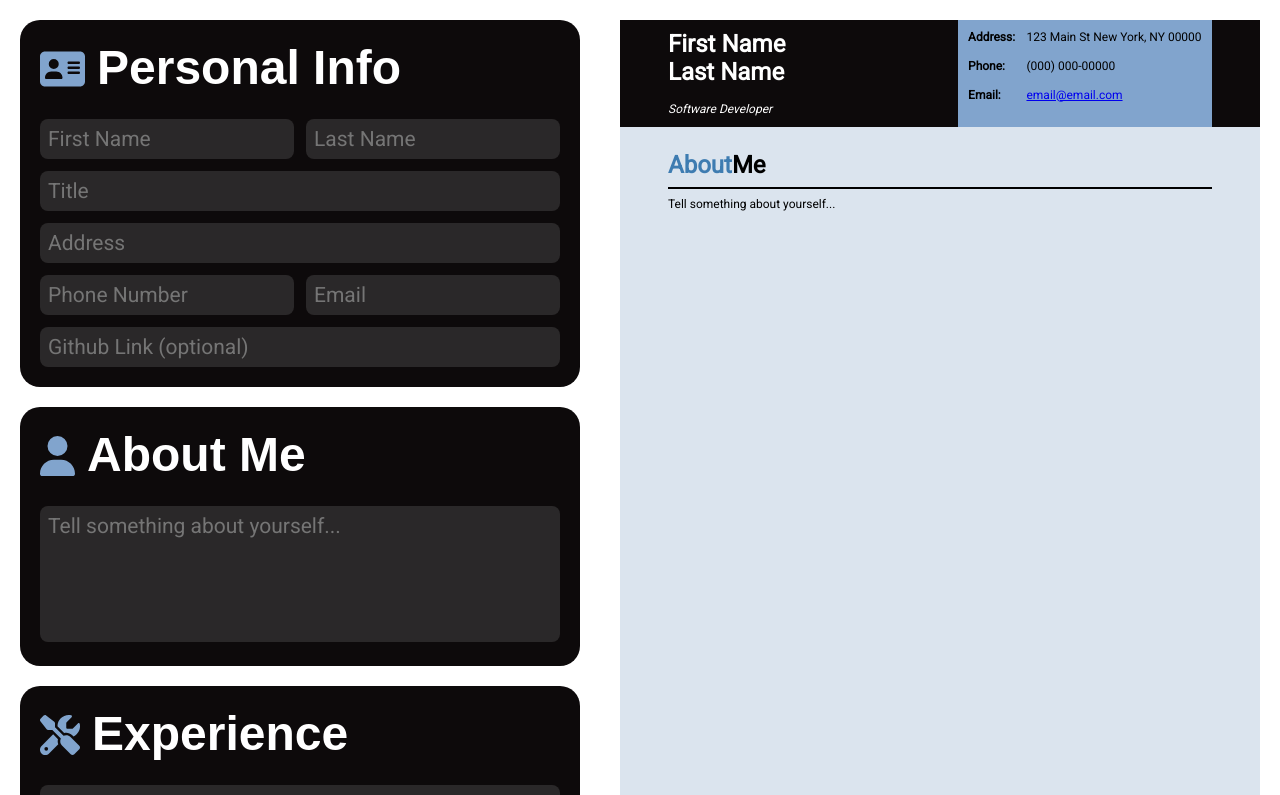
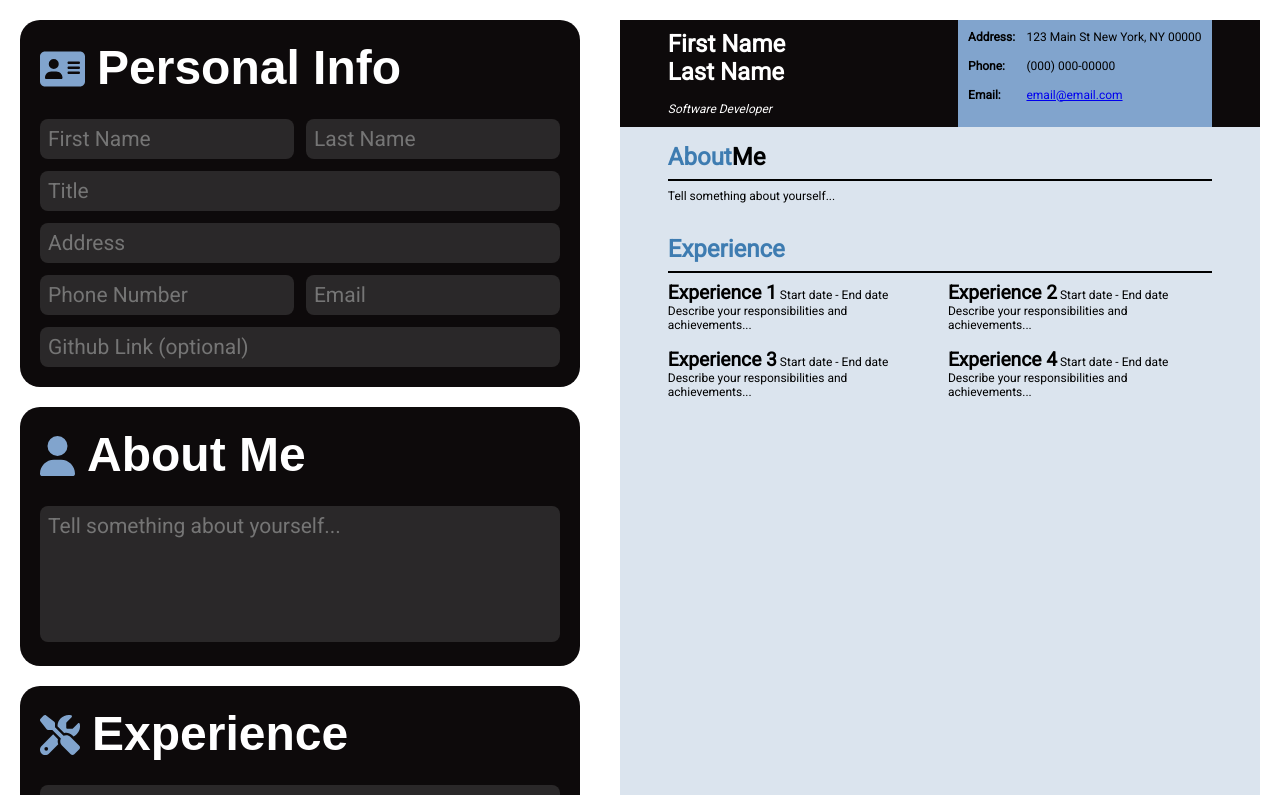
Before and after one commit to Afer1991/cv-application, a React (Vite) app: page / in a window 1280 px wide. Shown: the top 795 px of the page. Built offline with nearby package versions, Linux system fonts and the light colour scheme; a web font is replaced by a local one.

Commit message:
Adjust style

```diff
--- a/src/App.jsx
+++ b/src/App.jsx
@@ -87,6 +87,28 @@ function App() {
             <p>{aboutMe}</p>
           </div>
         </div>
+        <div className="experience">
+          <h1>Experience</h1>
+          <hr />
+          <div className="experienceGrid">
+            <div>
+              <h2>Experience 1</h2><span> Start date - End date</span>
+              <p>Describe your responsibilities and achievements...</p>
+            </div>
+            <div>
+              <h2>Experience 2</h2><span> Start date - End date</span>
+              <p>Describe your responsibilities and achievements...</p>
+            </div>
+            <div>
+              <h2>Experience 3</h2><span> Start date - End date</span>
+              <p>Describe your responsibilities and achievements...</p>
+            </div>
+            <div>
+              <h2>Experience 4</h2><span> Start date - End date</span>
+              <p>Describe your responsibilities and achievements...</p>
+            </div>
+          </div>
+        </div>
       </section>
     </>
   )
--- a/src/index.css
+++ b/src/index.css
@@ -54,11 +54,13 @@ a:visited {
   color: rgb(0, 0, 238);
 }
 
-.aboutMe {
-  padding: 1.5rem;
+.aboutMe,
+.experience {
+  padding: 1rem 1.75rem;
 }
 
-.aboutMe h1 {
+.aboutMe h1,
+.experience h1 {
   color: #3E7CB1;
   font-weight: bolder;
   margin-bottom: .5rem;
@@ -74,37 +76,74 @@ hr {
   border: 1px solid #000;
 }
 
-.aboutMe p {
+.aboutMe p,
+.experienceGrid span,
+.experienceGrid p {
   font-size: .5rem;
 }
 
+.experienceGrid {
+  display: grid;
+  grid-template: repeat(2, 1fr) / repeat(2, 1fr);
+  gap: 1rem;
+}
+
+.experienceGrid h2 {
+  font-size: .6rem;
+  display: inline;
+}
+
 @media (min-width: 375px) {
-  .name h1, .aboutMe h1 {
+  .name h1,
+  .aboutMe h1,
+  .experience h1 {
     font-size: .9rem;
   }
 
-  .name p, .aboutMe p, .contactInfo > * {
+  .name p,
+  .aboutMe p,
+  .contactInfo > *,
+  .experienceGrid span,
+  .experienceGrid p {
     font-size: .65rem;
   }
 
-  .info, .aboutMe {
+  .info,
+  .aboutMe,
+  .experience {
     padding-left: 1.75rem;
     padding-right: 1.75rem;
+  }
+
+  .experienceGrid h2 {
+    font-size: .7rem;
   }
 }
 
 @media (min-width: 525px) {
-  .name h1, .aboutMe h1 {
+  .name h1,
+  .aboutMe h1,
+  .experience h1 {
     font-size: 1.5rem;
   }
 
-  .name p, .aboutMe p, .contactInfo > * {
+  .name p,
+  .aboutMe p,
+  .contactInfo > *,
+  .experienceGrid span,
+  .experienceGrid p {
     font-size: .75rem;
   }
 
-  .info, .aboutMe {
+  .info,
+  .aboutMe,
+  .experience {
     padding-left: 2rem;
     padding-right: 2rem;
+  }
+
+  .experienceGrid h2 {
+    font-size: 1.2rem;
   }
 }
 
@@ -113,26 +152,48 @@ hr {
     display: flex;
   }
 
-  .name h1, .aboutMe h1 {
+  .name h1,
+  .aboutMe h1,
+  .experience h1 {
     font-size: 1rem;
   }
 
-  .name p, .aboutMe p, .contactInfo > * {
+  .name p,
+  .aboutMe p,
+  .contactInfo > *,
+  .experienceGrid span,
+  .experienceGrid p {
     font-size: .65rem;
+  }
+
+  .experienceGrid h2 {
+    font-size: .8rem;
   }
 }
 
 @media (min-width: 925px) {
-  .name h1, .aboutMe h1 {
+  .name h1,
+  .aboutMe h1,
+  .experience h1 {
     font-size: 1.5rem;
   }
 
-  .name p, .aboutMe p, .contactInfo > * {
+  .name p,
+  .aboutMe p,
+  .contactInfo > *,
+  .experienceGrid span,
+  .experienceGrid p {
     font-size: .75rem;
   }
 
-  .info, .aboutMe {
+  .info,
+  .aboutMe,
+  .experience {
     padding-left: 3rem;
     padding-right: 3rem;
   }
+
+  .experienceGrid h2 {
+    font-size: 1.2rem;
+  }
 }
```
